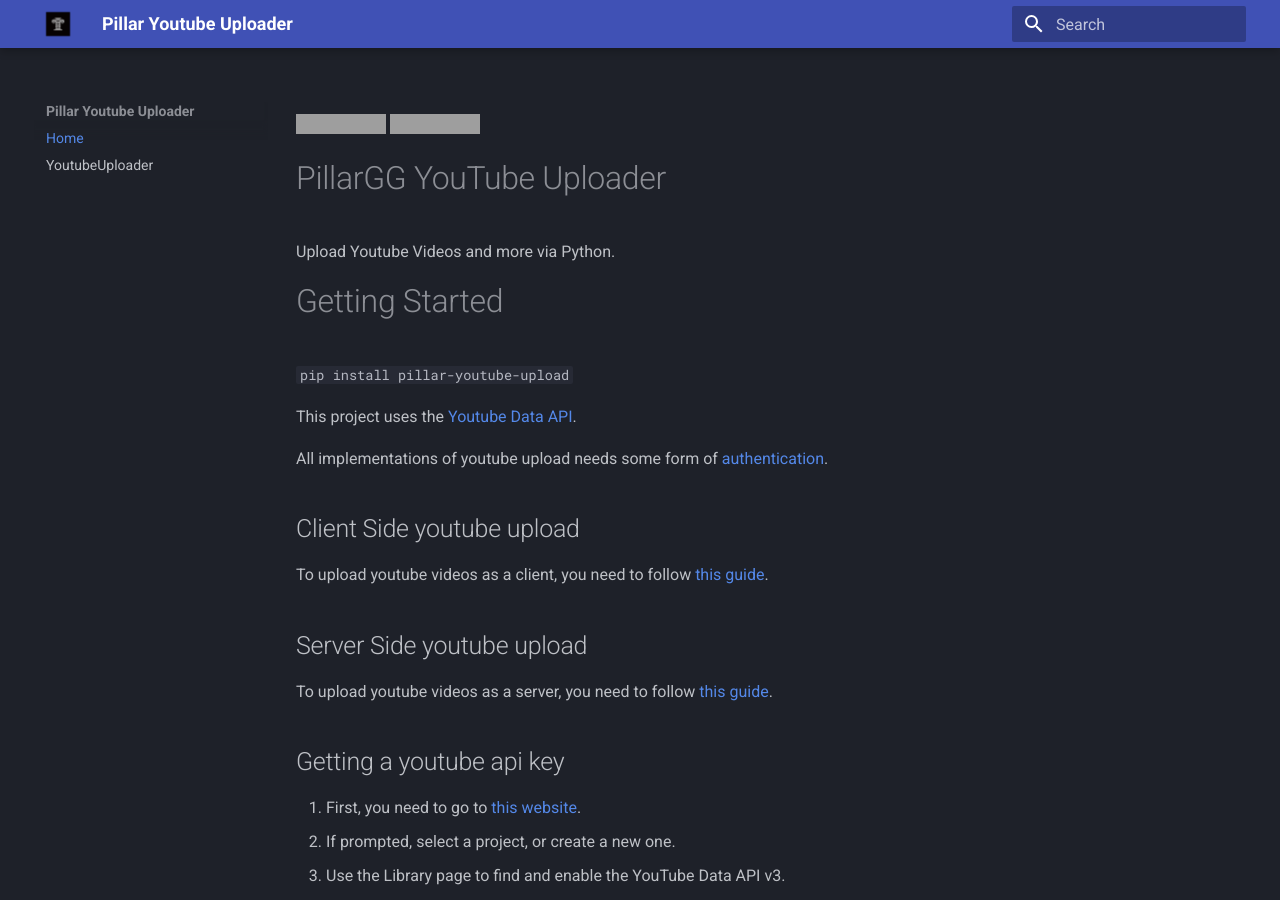
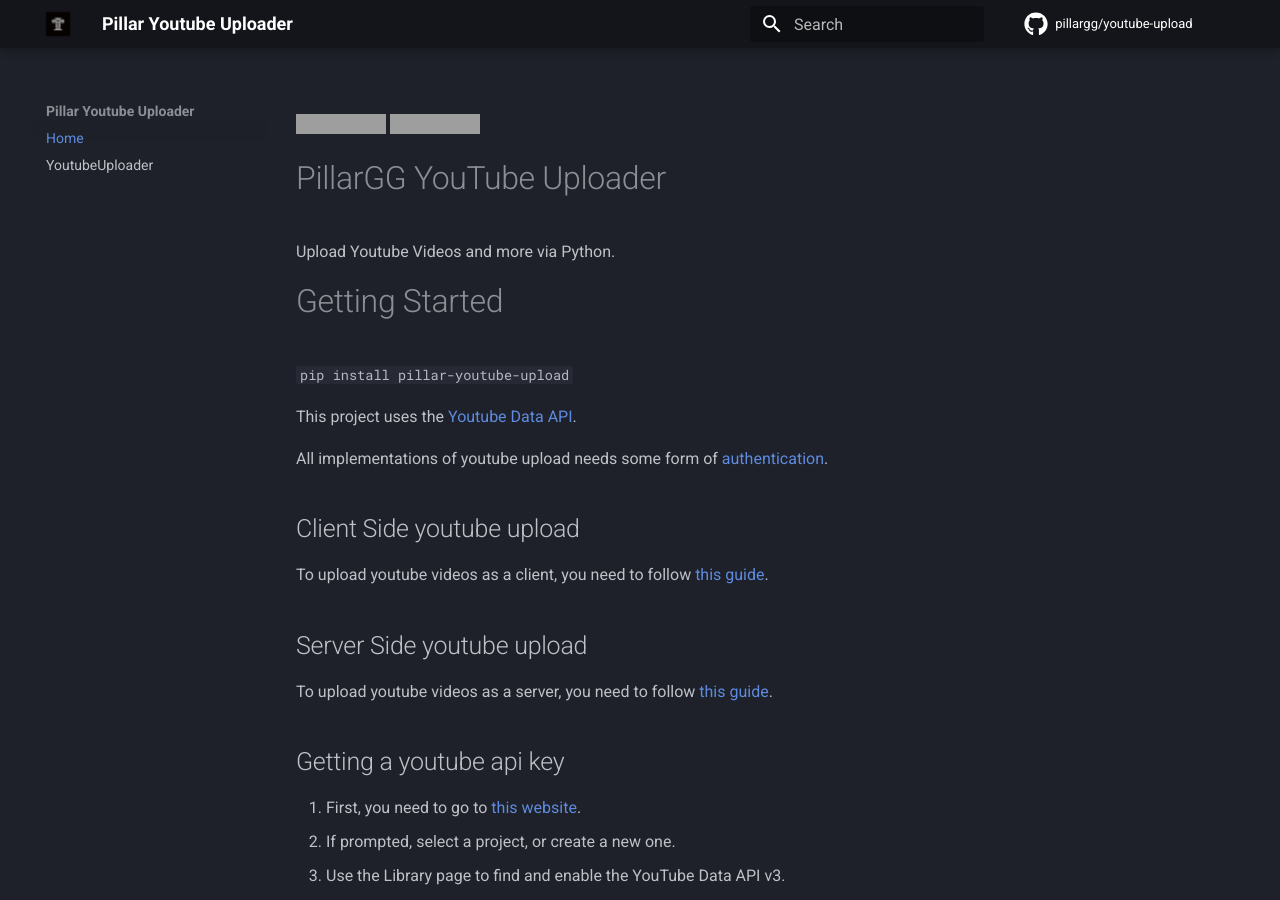
Before and after one commit to pillargg/youtube-upload, an MkDocs documentation site: the page built from docs/index.md, in a window 1280 px wide and 900 px high. Built offline with MkDocs 1.6.1 and Material for MkDocs 9.7.7, drawn with Linux system fonts in a browser that asks for light colours; comment, search, counter and statistics services are not loaded; grey boxes are pictures that could not be loaded.

Commit message:
Update documentation configuration

```diff
--- a/mkdocs.yml
+++ b/mkdocs.yml
@@ -4,10 +4,15 @@
   name: "material"
   palette:
     scheme: slate
-    primary: indigo
-    accent: blue
+    primary: black
+    accent: deep purple
   logo: pillargg.png
   favicon: pillargg.png
+  icon:
+    repo: fontawesome/brands/github
+
+repo_url: https://github.com/pillargg/youtube-upload
+repo_name: pillargg/youtube-upload
 
 plugins:
 - search
```
Also changed, not shown: README.md (+2 -0 lines).
